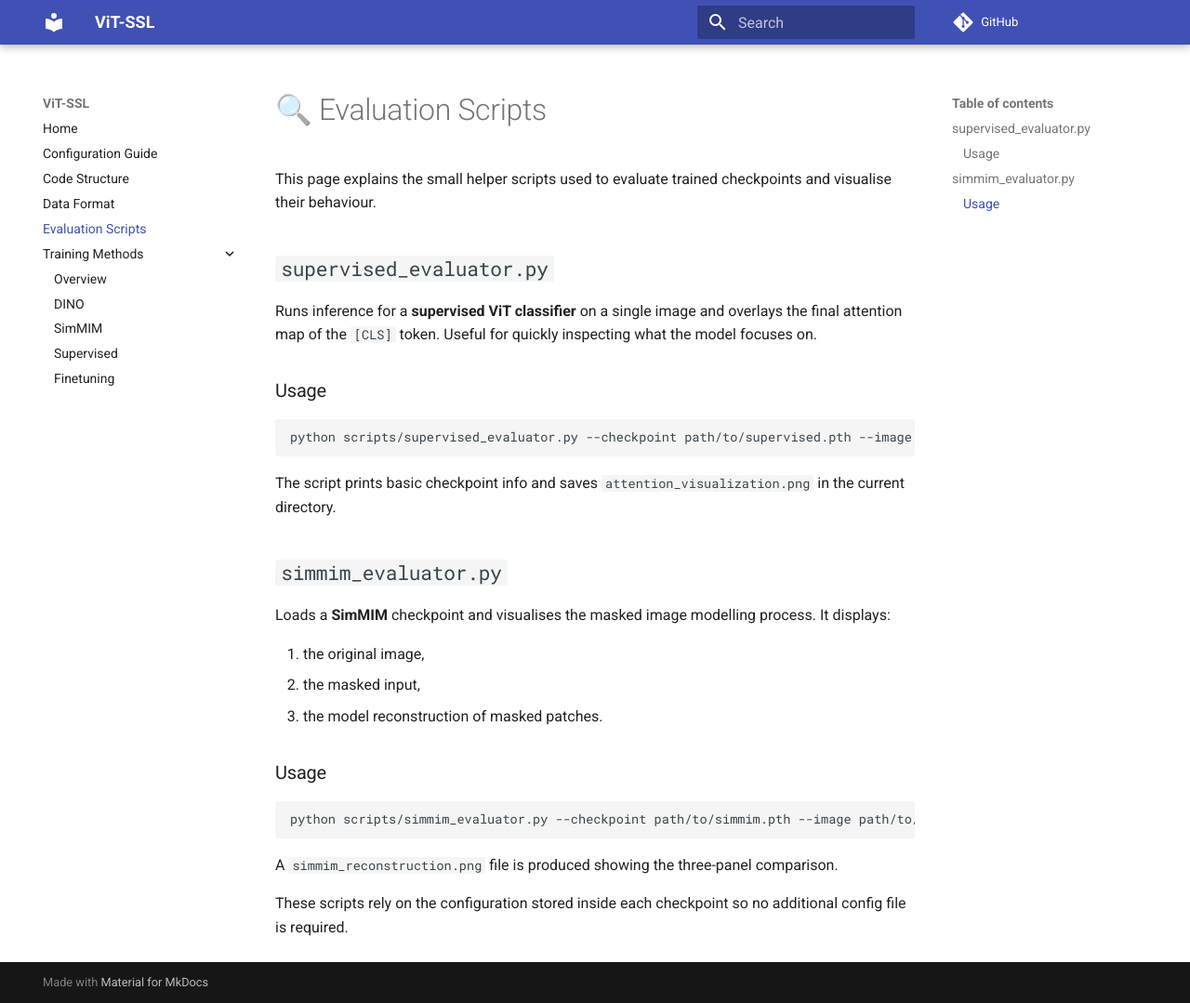
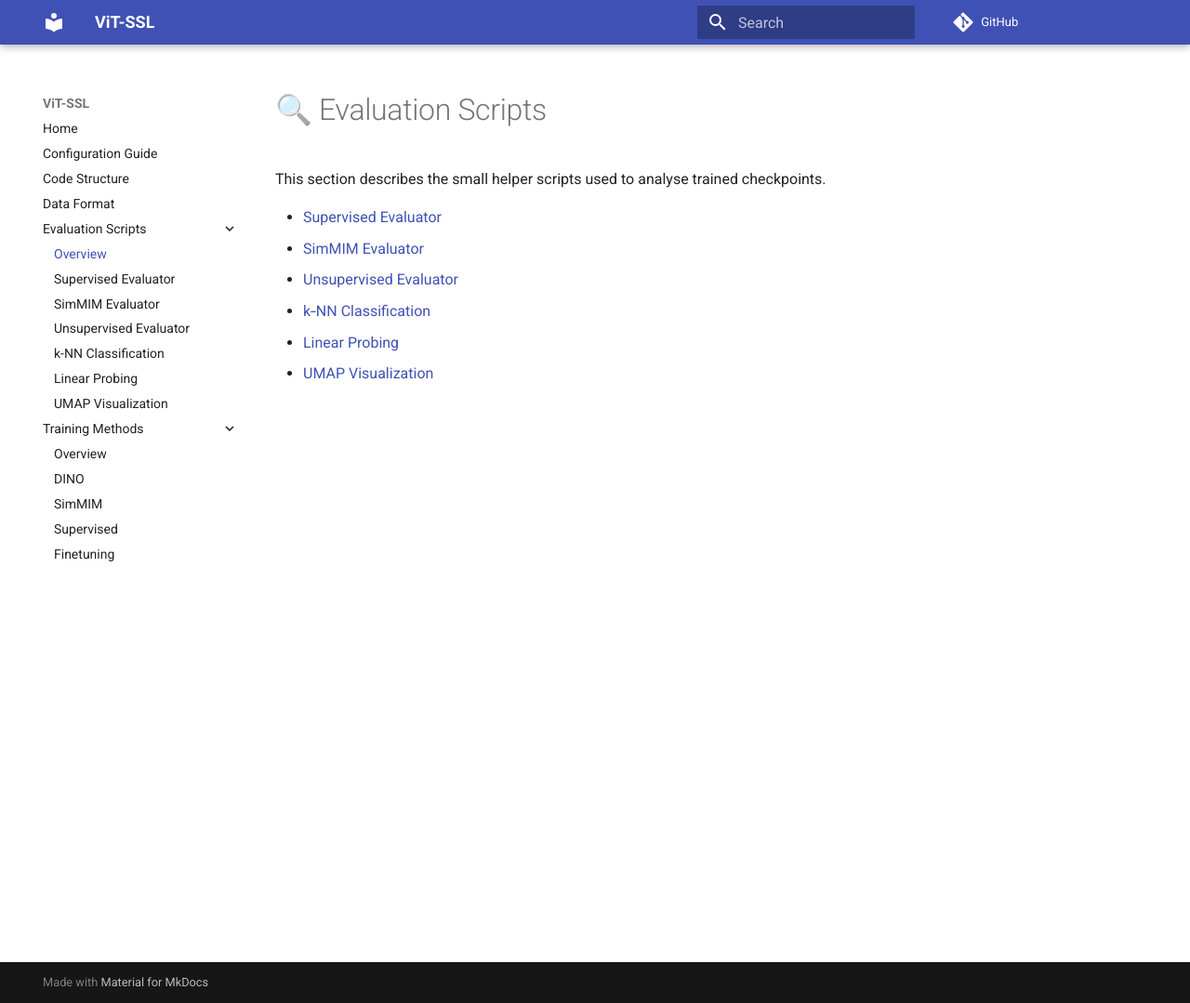
Before and after one commit to kristi700/ViT-SSL, an MkDocs documentation site: the page built from docs/evaluation/index.md, in a window 1280 px wide and 1079 px high. Shown: the whole window at 93% size. Built offline with MkDocs 1.6.1 and Material for MkDocs 9.7.7, drawn with Linux system fonts in a browser that asks for light colours; comment, search, counter and statistics services are not loaded.

Commit message:
WIP: mkdocs text added - imgs are still neded

````diff
--- a/docs/evaluation.md
+++ /dev/null
@@ -1,33 +0,0 @@
-# 🔍 Evaluation Scripts
-
-This page explains the small helper scripts used to evaluate trained checkpoints and visualise their behaviour.
-
-## `supervised_evaluator.py`
-
-Runs inference for a **supervised ViT classifier** on a single image and overlays the final attention map of the `[CLS]` token. Useful for quickly inspecting what the model focuses on.
-
-### Usage
-
-```bash
-python scripts/supervised_evaluator.py --checkpoint path/to/supervised.pth --image path/to/image.jpg
-```
-
-The script prints basic checkpoint info and saves `attention_visualization.png` in the current directory.
-
-## `simmim_evaluator.py`
-
-Loads a **SimMIM** checkpoint and visualises the masked image modelling process. It displays:
-
-1. the original image,
-2. the masked input,
-3. the model reconstruction of masked patches.
-
-### Usage
-
-```bash
-python scripts/simmim_evaluator.py --checkpoint path/to/simmim.pth --image path/to/image.jpg
-```
-
-A `simmim_reconstruction.png` file is produced showing the three-panel comparison.
-
-These scripts rely on the configuration stored inside each checkpoint so no additional config file is required.
--- /dev/null
+++ b/docs/evaluation/index.md
@@ -0,0 +1,10 @@
+# 🔍 Evaluation Scripts
+
+This section describes the small helper scripts used to analyse trained checkpoints.
+
+- [Supervised Evaluator](supervised_evaluator.md)
+- [SimMIM Evaluator](simmim_evaluator.md)
+- [Unsupervised Evaluator](unsupervised_evaluator.md)
+  - [k‑NN Classification](knn_classification.md)
+  - [Linear Probing](linear_probing.md)
+  - [UMAP Visualization](umap_visualization.md)
--- a/mkdocs.yml
+++ b/mkdocs.yml
@@ -10,7 +10,14 @@
   - Configuration Guide: configs.md
   - Code Structure: architecture.md
   - Data Format: data.md
-  - Evaluation Scripts: evaluation.md
+  - Evaluation Scripts:
+      - Overview: evaluation/index.md
+      - Supervised Evaluator: evaluation/supervised_evaluator.md
+      - SimMIM Evaluator: evaluation/simmim_evaluator.md
+      - Unsupervised Evaluator: evaluation/unsupervised_evaluator.md
+      - k-NN Classification: evaluation/knn_classification.md
+      - Linear Probing: evaluation/linear_probing.md
+      - UMAP Visualization: evaluation/umap_visualization.md
   - Training Methods:
       - Overview: training/index.md
       - DINO: training/dino.md
````
Also changed, not shown: docs/architecture.md (+1 -1 lines), docs/evaluation/knn_classification.md (added, +5 -0 lines), docs/evaluation/linear_probing.md (added, +5 -0 lines), docs/evaluation/simmim_evaluator.md (added, +17 -0 lines), docs/evaluation/supervised_evaluator.md (added, +11 -0 lines), docs/evaluation/umap_visualization.md (added, +5 -0 lines), docs/evaluation/unsupervised_evaluator.md (added, +19 -0 lines).
